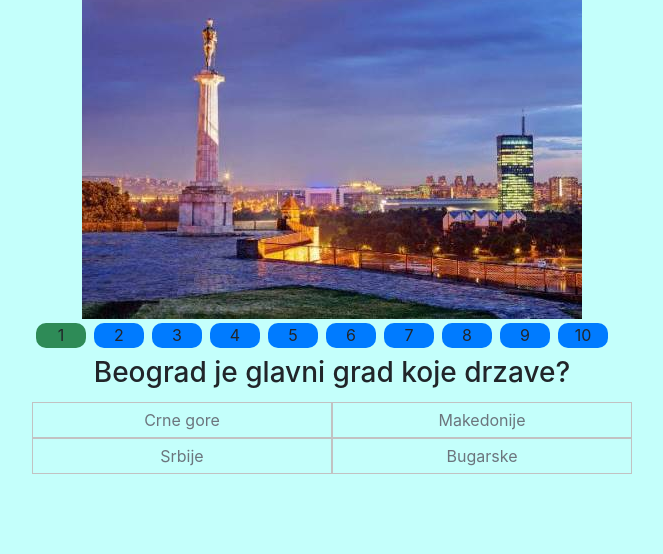
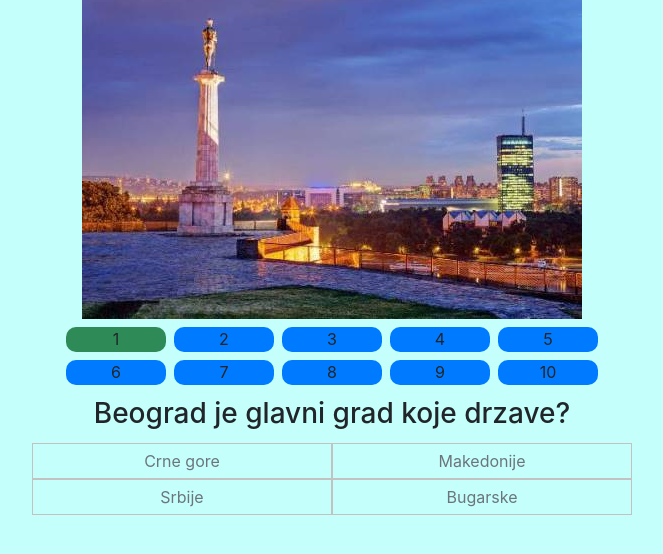
Before and after one commit to jovanovicmilica/kviz, a plain HTML site: page index.html in a window 1280 px wide. Both pictures are taken after a click on the button "Počni kviz". Shown: the part 70-624 px from the top of the page, without its empty margins (308-971 px from the left). Drawn offline with nearby package versions, Linux system fonts and the light colour scheme.

Commit message:
Add files via upload

```diff
--- a/css/style.css
+++ b/css/style.css
@@ -10,10 +10,6 @@ body{
     border: 1px solid #c2c2c2;
     padding: 5px;
 }
-
-.progres{
-    height: 25px;
-}
 .jedan{
     height: 25px;
     background-color: #007bff;
--- a/js/main.js
+++ b/js/main.js
@@ -23,10 +23,10 @@ function pitanja(data,brojpitanja){
     var ispis=''
     ispis+=`<img class='img-fluid' src='${data[brojpitanja].slika.src}' alt='${data[brojpitanja].slika.alt}'>`
 
-    ispis+=`<div class='col-sm-12 col-md-7 mx-auto progres my-1 d-flex'>`
+    ispis+=`<div class='col-sm-12 col-md-7 flex-wrap justify-content-center mx-auto progres my-1 d-flex'>`
     var br=1;
     for(let i=0;i<data.length;i++){
-        ispis+=`<div class='col-1 jedan `
+        ispis+=`<div class='m-1 text-center col-2 jedan `
         if(br-1==brojpitanja){
             ispis+=`trenutno `
         }
```
